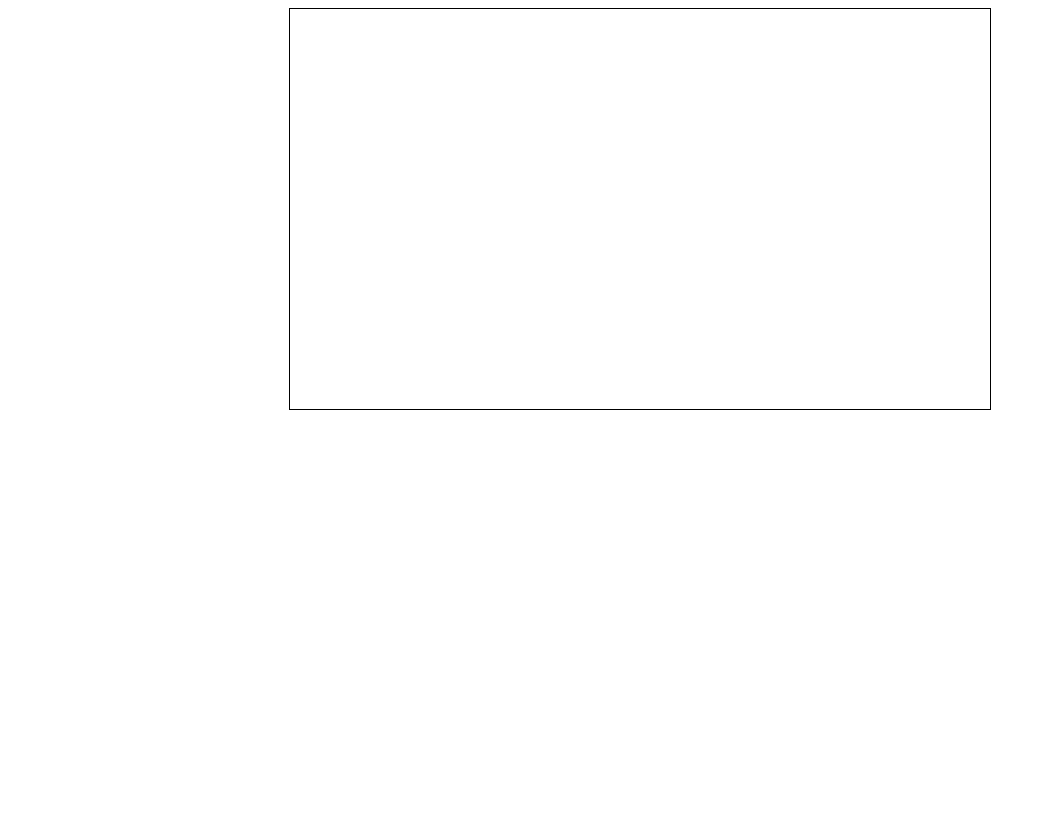
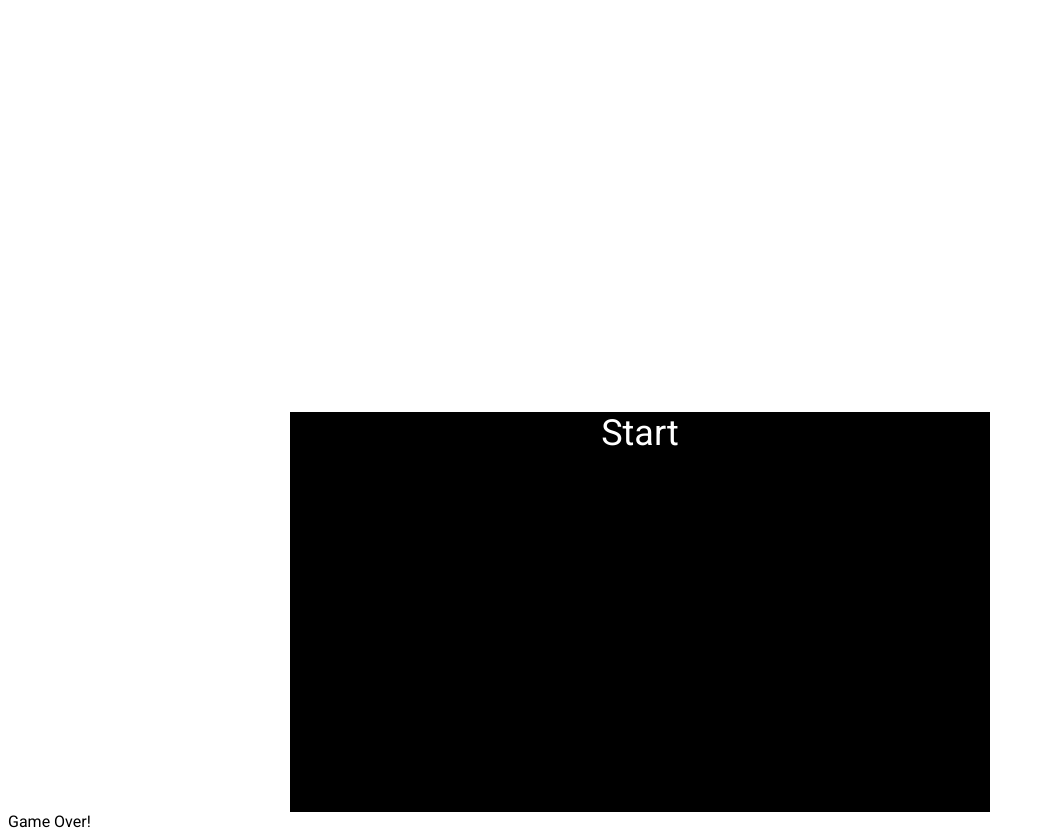
Before and after one commit to anechol/pong, a website: page app/index.html in a window 1280 px wide. Shown: the whole page, without its empty margins (0-1045 px from the left). Before the commit the page ends 800 px from the top, so only its background shows below. Drawn offline with Linux system fonts and the light colour scheme.

Commit message:
Adds proper start and game over pages to game.

```diff
--- a/app/index.html
+++ b/app/index.html
@@ -10,6 +10,12 @@
 <body>
 
 	<canvas id="pong" width="700" height="400"></canvas>
+	<div id="startPage">
+		<span class="text">Start</span>
+	</div>
+	<div id="gameOver">
+		<span class="text">Game Over!</span>
+	</div>
 
 	<script type="text/javascript" src="/js/main.js"></script>
 </body>
--- a/app/js/main.js
+++ b/app/js/main.js
@@ -1,11 +1,11 @@
-'use strict';
-
 var canvas = document.getElementById('pong');
 var c = canvas.getContext('2d');
+var startPage = document.getElementById('startPage');
+var gameOver = document.getElementById('gameOver');
 
 var randomNum = function(min, max) {
 	return Math.random() * (max - min) + min;
-}
+};
 
 var playerScore = 0;
 var opponentScore = 0;
@@ -120,16 +120,15 @@ function reset() {
 		ball.x = canvas.width / 2;
 		ball.y = canvas.height / 2;
 		clear();
-		gameEnd = true;
 		c.font = "36px sans-serif";
 		c.fillStyle = "white";
 		c.fillText("Game Over!", 250, 200);
 	}
-	if (gameEnd = true) {
-		canvas.onclick = function() {
-			startGame();
-		}
-	}
+	// if (gameEnd = true) {
+	// 	canvas.onclick = function() {
+	// 		startGame();
+	// 	};
+	// }
 }
 // TODO: Add in a start and end screen where you have to click a button to continue
 
@@ -137,23 +136,26 @@ var startButton = function() {
 	c.font = "36px sans-serif";
 	c.fillStyle = "white";
 	c.fillText("Start", 310, 210);
-}
+};
 
 // Draws everything on the Canvas
 function draw() {
 	function startGame() {
 		window.onload = function() {
-			clear();
-			startButton();
-			// playing = false;
-		}
-		canvas.addEventListener('click', function() {
-			startButton();
-		});
-		canvas.onclick = function() {
-			canvas.removeEventListener('click', startButton);
+			// clear();
+			// startButton();
+			startPage.style.display = 'block';
+			canvas.style.display = 'none';
+			gameOver.style.display = 'none';
+		};
 
-			animate(draw);
+		// FIXME: Pls fix this. Needs to work properly
+		startPage.onclick = function() {
+			startPage.style.display = 'none';
+			canvas.style.display = 'block';
+			gameOver.style.display = 'none';
+		};
+		if (canvas.style.display == 'block') {
 			clear();
 			player.draw();
 			opponent.draw();
@@ -162,6 +164,7 @@ function draw() {
 			reset();
 			ball.draw();
 		}
+
 	}
 
 	// Ball Velocity
@@ -194,7 +197,6 @@ function draw() {
 			ball.x + ball.vx == 5;
 		}
 	}
-
 	startGame();
 	animate(draw);
 }
--- a/app/sass/main.sass
+++ b/app/sass/main.sass
@@ -1,4 +1,30 @@
+@import 'https://fonts.googleapis.com/css?family=Roboto'
+
+body
+	font-family: 'Roboto', sans-serif
+
 #pong
-	display: block
-	border: 1px solid black
+	// display: block
 	margin: 0 auto
+
+#startPage
+	background: black
+	margin: 0 auto
+	width: 700px
+	height: 400px
+	.text
+		display: block
+		height: 50%
+		color: white
+		font-size: 36px
+		text-align: center
+
+// #gameOver
+// 	background: black
+// 	margin: 0 auto
+// 	width: 700px
+// 	height: 400px
+// 	.text
+// 		color: white
+// 		font-size: 36px
+// 		text-align: center
```
Also changed, not shown: app/css/main.css.
